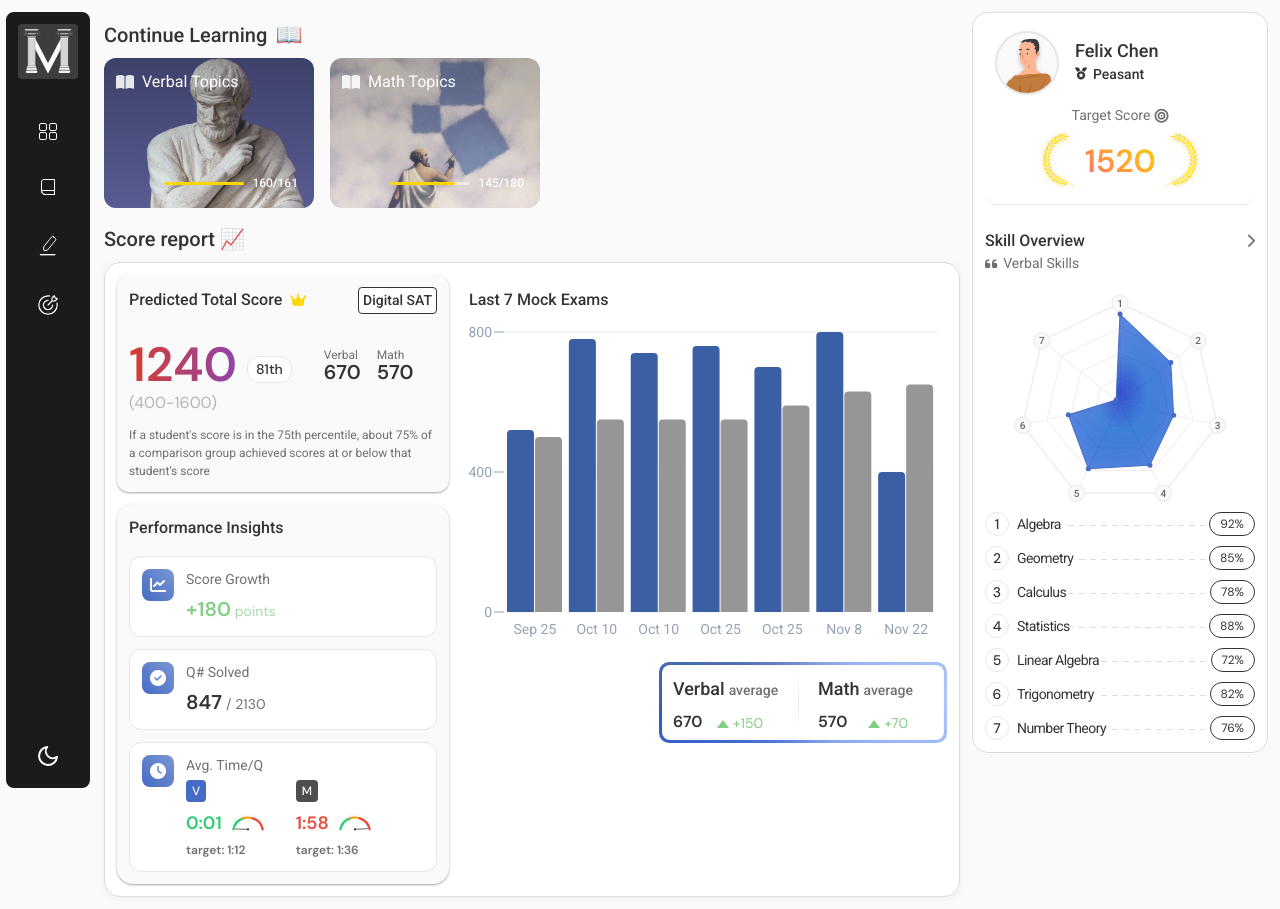
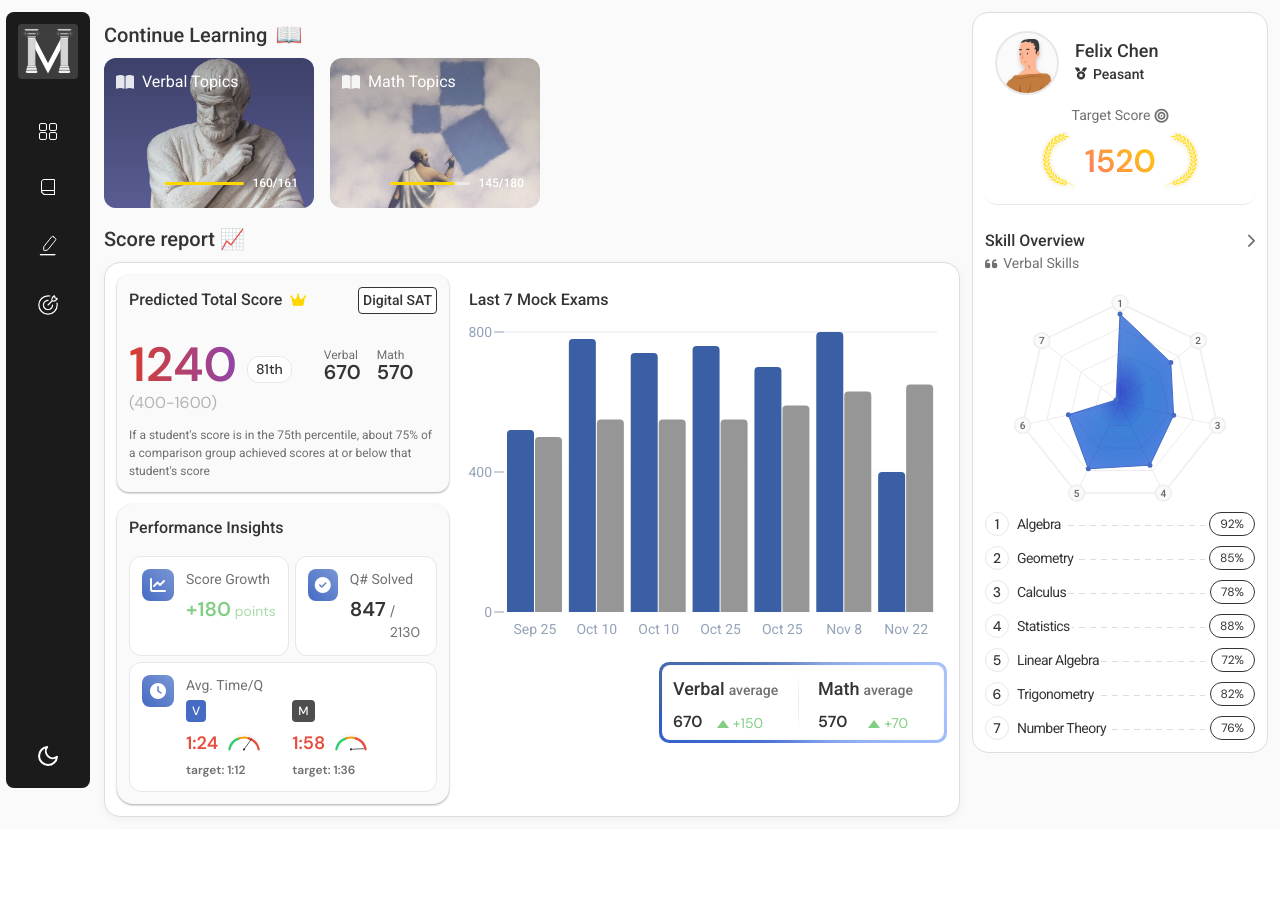
Before and after one commit to Orujhimaru/max_odyssey, a React (Vite) app: page / in a window 1280 px wide. After the commit the page ends 829 px from the top, so only its background shows below. Built offline with nearby package versions, Linux system fonts and the light colour scheme; a web font is replaced by a local one.

Commit message:
design: fixed spedometer

```diff
--- a/src/components/PerformanceInsights/PerformanceInsights.css
+++ b/src/components/PerformanceInsights/PerformanceInsights.css
@@ -37,7 +37,7 @@
   display: flex;
   /* grid-template-columns: repeat(2, minmax(0, 1fr)); */
   flex-wrap: wrap;
-  gap: 12px;
+  gap: 6px;
 }
 
 .insights-grid > * {
--- a/src/components/PerformanceInsights/PerformanceInsights.jsx
+++ b/src/components/PerformanceInsights/PerformanceInsights.jsx
@@ -1,11 +1,12 @@
 import React from "react";
 import "./PerformanceInsights.css";
+import SpeedometerIcon from "../SpeedometerIcon/SpeedometerIcon";
 
 const PerformanceInsights = () => {
   const timeData = {
     verbal: {
       target: 72, // 1.2 minutes in seconds
-      actual: 1, // 1.4 minutes in seconds
+      actual: 84, // 1.4 minutes in seconds
     },
     math: {
       target: 96, // 1.6 minutes in seconds
@@ -18,91 +19,6 @@ const PerformanceInsights = () => {
     const remainingSeconds = seconds % 60;
     return `${minutes}:${remainingSeconds.toString().padStart(2, "0")}`;
   };
-
-  const SpeedometerIcon = React.memo(({ ratio }) => {
-    const [currentAngle, setCurrentAngle] = React.useState(-180);
-    const ratioRef = React.useRef(ratio);
-
-    React.useEffect(() => {
-      // Calculate target angle
-      const actualTime = ratio;
-      const MAX_TIME = 120;
-      const normalizedTime = Math.min(actualTime, MAX_TIME);
-      const targetAngle = -180 + (normalizedTime / MAX_TIME) * 180;
-
-      // Only update if the ratio actually changed
-      if (ratioRef.current === ratio) {
-        // If it's the first render, set the angle immediately
-        if (currentAngle === -180) {
-          setCurrentAngle(targetAngle);
-        }
-        return;
-      }
-      ratioRef.current = ratio;
-
-      // Start from leftmost position (-180 degrees)
-      setCurrentAngle(-180);
-
-      // Animate to final position after a brief delay
-      const timer = setTimeout(() => {
-        setCurrentAngle(targetAngle);
-      }, 200);
-
-      return () => clearTimeout(timer);
-    }, [ratio, currentAngle]);
-
-    return (
-      <svg viewBox="0 0 100 60" className="speedometer-icon">
-        {/* Gray background arc */}
-        <path
-          d="M10 50 A40 40 0 0 1 90 50"
-          className="speedometer-bg"
-          fill="none"
-          strokeWidth="6"
-          strokeLinecap="round"
-        />
-
-        {/* Colored sections - perfect half circles */}
-        <path
-          d="M10 50 A40 40 0 0 1 37 20"
-          className="speed-section fast"
-          fill="none"
-          strokeWidth="6"
-          strokeLinecap="round"
-        />
-        <path
-          d="M37 20 A40 40 0 0 1 63 20"
-          className="speed-section okay"
-          fill="none"
-          strokeWidth="6"
-          strokeLinecap="round"
-        />
-        <path
-          d="M63 20 A40 40 0 0 1 90 50"
-          className="speed-section slow"
-          fill="none"
-          strokeWidth="6"
-          strokeLinecap="round"
-        />
-
-        {/* Needle */}
-        <g
-          transform={`rotate(${currentAngle + 90}, 50, 50)`}
-          className="speedometer-needle-group"
-        >
-          <line
-            x1="50"
-            y1="50"
-            x2="50"
-            y2="15"
-            strokeWidth="2"
-            className="speedometer-needle"
-          />
-          <circle cx="50" cy="50" r="3" className="speedometer-center" />
-        </g>
-      </svg>
-    );
-  });
 
   const getSpeedIndicator = (actual, target) => {
     if (actual <= target * 0.7) return "fast";
--- /dev/null
+++ b/src/components/SpeedometerIcon/SpeedometerIcon.jsx
@@ -0,0 +1,93 @@
+import React from "react";
+
+const SpeedometerIcon = React.memo(({ ratio }) => {
+  const [currentAngle, setCurrentAngle] = React.useState(-180);
+  const firstRender = React.useRef(true);
+  const prevRatio = React.useRef(ratio);
+
+  React.useEffect(() => {
+    // Calculate target angle
+    const actualTime = ratio;
+    const MAX_TIME = 120;
+    const normalizedTime = Math.min(actualTime, MAX_TIME);
+    const targetAngle = -180 + (normalizedTime / MAX_TIME) * 180;
+
+    // Only animate if this is not the first render and ratio has changed
+    if (firstRender.current) {
+      setCurrentAngle(targetAngle);
+      firstRender.current = false;
+      prevRatio.current = ratio;
+      return;
+    }
+
+    // Skip if ratio hasn't changed
+    if (prevRatio.current === ratio) return;
+    prevRatio.current = ratio;
+
+    // Start from leftmost position (-180 degrees)
+    setCurrentAngle(-180);
+
+    // Animate to final position after a brief delay
+    const timer = setTimeout(() => {
+      setCurrentAngle(targetAngle);
+    }, 200);
+
+    return () => clearTimeout(timer);
+  }, [ratio]);
+
+  return (
+    <svg viewBox="0 0 100 60" className="speedometer-icon">
+      {/* Background arc */}
+      <path
+        d="M 10 50 A 40 40 0 0 1 90 50"
+        className="speedometer-bg"
+        fill="none"
+        strokeWidth="6"
+        strokeLinecap="round"
+      />
+
+      {/* Colored sections */}
+      <path
+        d="M 10 50 A 40 40 0 0 1 37 20"
+        className="speed-section fast"
+        fill="none"
+        strokeWidth="6"
+        strokeLinecap="round"
+      />
+      <path
+        d="M 37 20 A 40 40 0 0 1 63 20"
+        className="speed-section okay"
+        fill="none"
+        strokeWidth="6"
+        strokeLinecap="round"
+      />
+      <path
+        d="M 63 20 A 40 40 0 0 1 90 50"
+        className="speed-section slow"
+        fill="none"
+        strokeWidth="6"
+        strokeLinecap="round"
+      />
+
+      {/* Needle */}
+      <g
+        transform={`rotate(${currentAngle + 90}, 50, 50)`}
+        className="speedometer-needle-group"
+      >
+        <line
+          x1="50"
+          y1="50"
+          x2="50"
+          y2="15"
+          strokeWidth="2"
+          className="speedometer-needle"
+        />
+        <circle cx="50" cy="50" r="3" className="speedometer-center" />
+      </g>
+    </svg>
+  );
+});
+
+SpeedometerIcon.displayName = "SpeedometerIcon";
+
+export default SpeedometerIcon;
```
